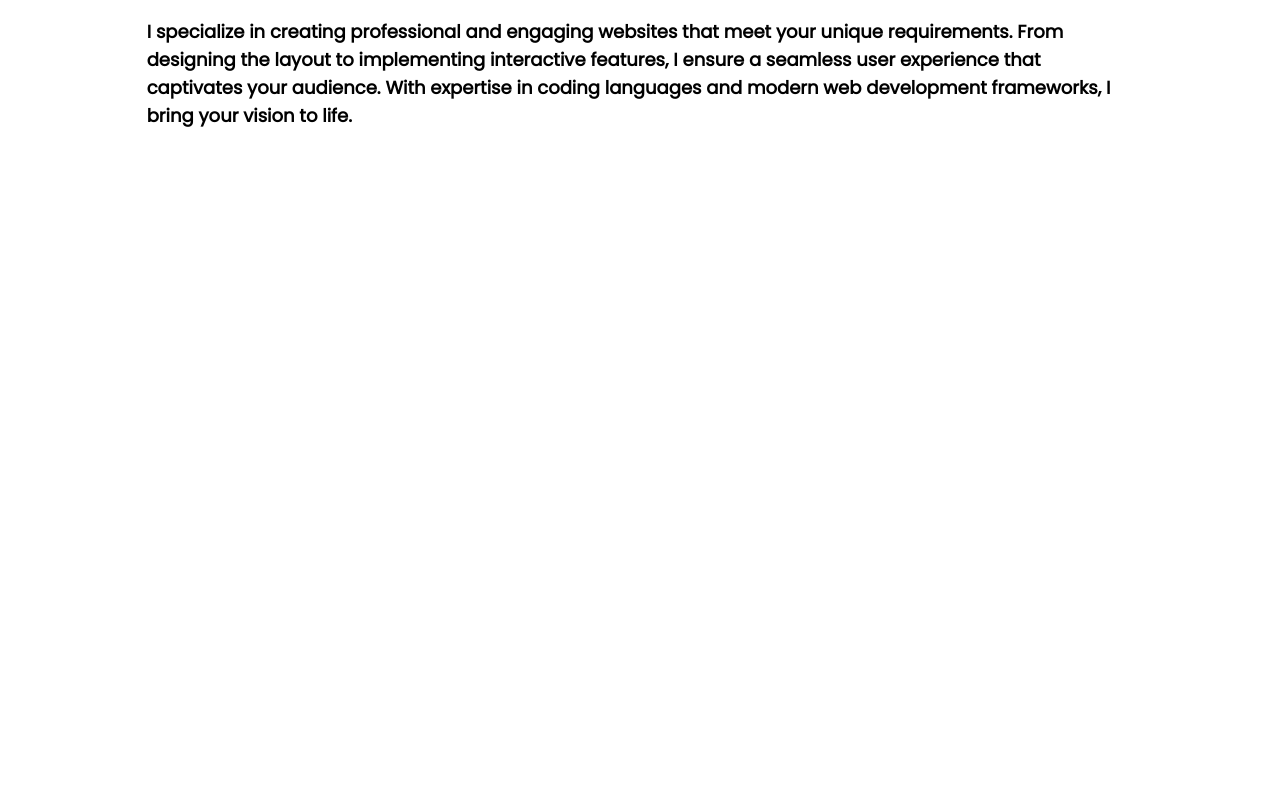
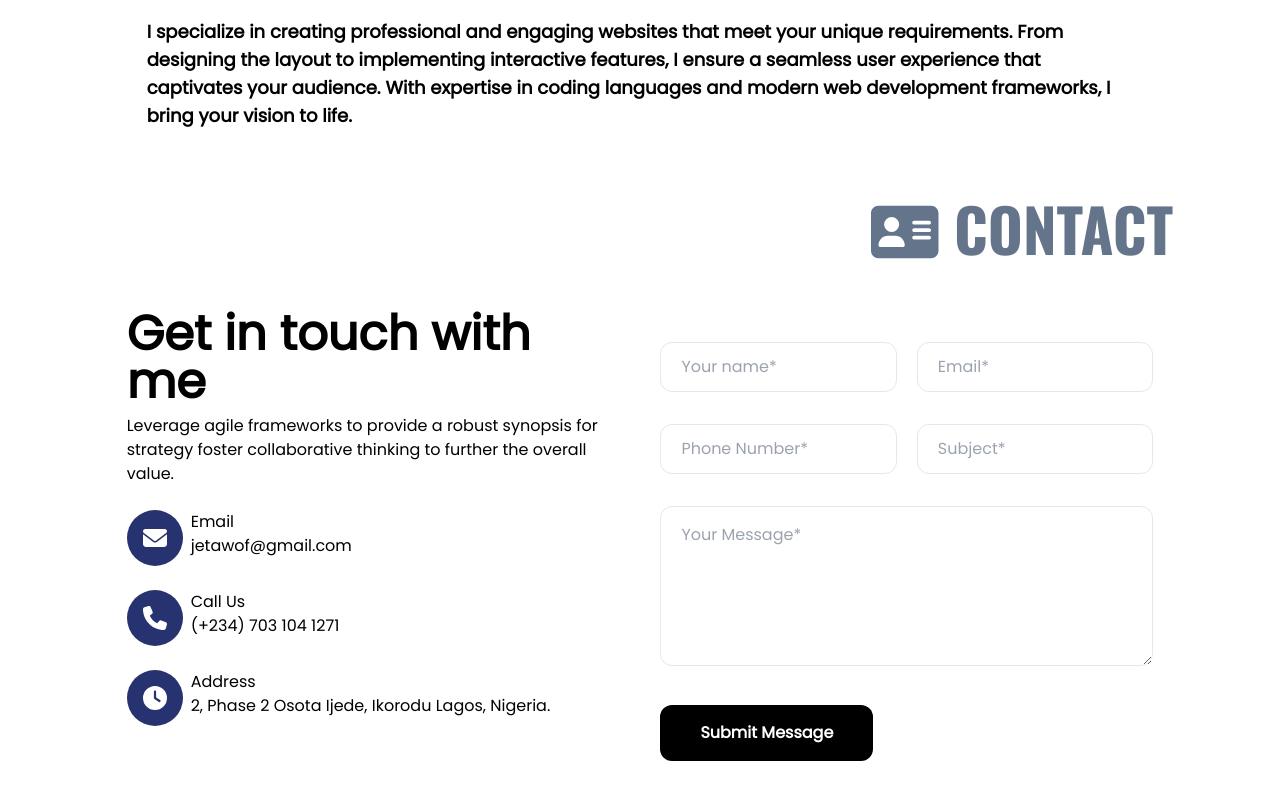
Before and after one commit to Phickayor/Portfolio, a Next.js app in the folder frontend/: page / in a window 1280 px wide. Shown: the part 1767-2567 px from the top of the page. Before the commit the page ends 1957 px from the top, so only its background shows below. Built offline with nearby package versions, Linux system fonts and the light colour scheme.

Commit message:
contact component

```diff
--- a/frontend/components/Contact.js
+++ b/frontend/components/Contact.js
@@ -1,111 +1,126 @@
-import React, { useState } from "react";
+import { faGithub, faInstagram, faLinkedinIn, faTwitter } from "@fortawesome/free-brands-svg-icons";
+import {
+  faClock,
+  faContactCard,
+  faEnvelope,
+  faPhone,
+  faSpinner,
+} from "@fortawesome/free-solid-svg-icons";
 import { FontAwesomeIcon } from "@fortawesome/react-fontawesome";
-import { faBriefcase, faContactBook } from "@fortawesome/free-solid-svg-icons";
-import {
-  faGithub,
-  faLinkedin,
-  faTwitter,
-  faWhatsapp
-} from "@fortawesome/free-brands-svg-icons";
-export default function Contact() {
-  const code = <FontAwesomeIcon icon={faBriefcase} />;
-  const contact = <FontAwesomeIcon icon={faContactBook} />;
-
-  const [username, setUsername] = useState("");
-  const [email, setEmail] = useState("");
-  const [message, setMessage] = useState("");
-
-  const submit = (e) => {
-    e.preventDefault();
+import React, { useEffect, useRef, useState } from "react";
+import { Oswald } from "next/font/google";
+import Aos from "aos";
+import 'aos/dist/aos.css'
+const oswald = Oswald({ weight: "700", subsets: ['latin'] })
+function Contact() {
+  const nameContainer = useRef()
+  const mailContainer = useRef()
+  const messageContainer = useRef()
+  const phone = <FontAwesomeIcon icon={faPhone} className="text-white text-2xl p-4" />;
+  const contact = <FontAwesomeIcon icon={faContactCard} className="self-center" />;
+  const mail = <FontAwesomeIcon icon={faEnvelope} className="text-white text-2xl p-4" />;
+  const github = <FontAwesomeIcon icon={faGithub} className="font-semibold text-4xl  hover:text-purple-500" />;
+  const spin = <FontAwesomeIcon icon={faSpinner} className="fa-spin" />
+  const instagram = (
+    <FontAwesomeIcon icon={faInstagram} className="font-semibold hover:text-purple-500 text-4xl" />
+  ); const linkedin = (
+    <FontAwesomeIcon icon={faLinkedinIn} className="font-semibold  hover:text-purple-500 text-4xl" />
+  );
+  const twitter = (
+    <FontAwesomeIcon icon={faTwitter} className="font-semibold  hover:text-purple-500 text-4xl" />
+  );
+  const countdown = <FontAwesomeIcon icon={faClock} className="text-white text-2xl p-4" />
+  const [load, setLoad] = useState()
+  function HandleSubmit(e) {
+    e.preventDefault()
+    setLoad(spin)
+    var name = nameContainer.current.value
+    var email = mailContainer.current.value
+    var message = messageContainer.current.value
     fetch("https://portfolio-e18p.onrender.com/api", {
       method: "POST",
       headers: {
         "Content-Type": "application/json"
       },
-      body: JSON.stringify({ username, email, message })
-    }).then((res) => {
-      if (res.ok) {
-        alert("Your message has been delivered to Olufikayomi")
+      body: JSON.stringify({ name, email, message })
+    }
+    )
+      .then(function (response) {
+        return response.json()
       }
-      else {
-        alert("An error occured.Try again")
-      }
-    })
+      ).then(function (data) {
+        if (data.info === "success") {
+          nameContainer.current.value = " "
+          mailContainer.current.value = " "
+          messageContainer.current.value = " "
+          alert(`Hey ${name}, your message has been delivered successfully`)
+        } else {
+          alert(`An error occured, check your internet connection`)
+        }
+        setLoad("")
+      })
+      .catch((error) => {
+        console.log(error)
+        alert('An error occured, check your internet connection and try again')
+        setLoad("")
+      });
 
-      .catch((error) => {
-        alert("Something went wrong. Check your internet connection and try again")
-        console.log(error);
-      });
-  };
+  }
+
+  useEffect(() => {
+    Aos.init()
+  })
 
   return (
-    <div id="contact">
-      <div className="head">
-        <div className="icon">{contact}</div>
-        <h1>Contact</h1>
-      </div>
+    <div id="contact" className='py-2'>
+      <h1 data-aos="fade-right" data-aos-duration="1500" className={`opacity-50 text-slate-500 text-6xl text-right ${oswald.className}`}>{contact} CONTACT</h1>
+      <div className='lg:flex my-10 gap-5'>
+        <div className=' px-5'>
+          <h1 className='text-4xl lg:text-5xl font-semibold py-2 '>Get in touch with me</h1>
+          <p>
+            Leverage agile frameworks to provide a robust synopsis
+            for strategy foster collaborative
+            thinking to further the overall value.
+          </p>
+          <ul className='space-y-6 self-center my-6'>
 
-      <div className="contactContainer">
-        <div className="mapContainer">
-          <iframe
-            className="map"
-            title="map"
-            src="https://www.google.com/maps/embed/v1/place?q=tunrose+ijede+ikorodu+lagos&key=AIzaSyBFw0Qbyq9zTFTd-tUY6dZWTgaQzuU17R8"
-          ></iframe>
+            <li className="flex space-x-2">
+              <h1 className='rounded-full w-14 h-14 bg-[#273270]'>{mail}</h1>
+              <div>
+                Email
+                <br />
+                jetawof@gmail.com
+              </div>
+            </li>
+            <li className="flex space-x-2">
+              <h1 className='rounded-full w-14 h-14 bg-[#273270]'>{phone}</h1>
+              <div>
+                Call Us <br></br>
+                (+234) 703 104 1271
+              </div>
+            </li>
+            <li className="flex space-x-2">
+              <h1 className='rounded-full w-14 h-14 bg-[#273270]'>{countdown}</h1>
+              <div>
+                Address <br /> 2, Phase 2 Osota Ijede, Ikorodu Lagos, Nigeria.
+              </div>
+            </li>
+          </ul>
         </div>
-        <div className="form">
-          <div className="icon hireHead">{code} Hire Me</div>
-          <p>
-            I hope my portfolio was able to convince you that I am indeed
-            perfect for the job at hand, if yes am just a mail away.
-          </p>
-          <div className="mainForm">
-            <form onSubmit={submit}>
-              <label htmlFor="username">Name</label>
-              <input
-                type="text"
-                required
-                name="username"
-                value={username}
-                onChange={(e) => setUsername(e.target.value)}
-              />
-              <label htmlFor="email">E-mail</label>
-              <input
-                type="email"
-                name="email"
-                required
-                value={email}
-                onChange={(e) => setEmail(e.target.value)}
-              />
-              <label htmlFor="message">Messages</label>
-              <textarea
-                required
-                name="message"
-                value={message}
-                onChange={(e) => setMessage(e.target.value)}
-              ></textarea>
-              <div className="hireBtn">
-                <button>Submit</button>
-              </div>
-            </form>
+        <form className='w-full my-10 px-5 space-y-8 '>
+          <div className='flex space-x-5'>
+            <input type="text" placeholder="Your name*" className='bg-inherit outline-purple-500 rounded-xl border px-5 p-3 w-1/2' />
+            <input type="text" placeholder="Email*" className='bg-inherit outline-purple-500 rounded-xl border px-5 p-3 w-1/2' />
           </div>
-        </div>
-      </div>
-
-      <div className="contactIcons">
-        <a href="https://github.com/Phickayor">
-          <FontAwesomeIcon icon={faGithub} />
-        </a>
-        <a href="https://wa.me/+2347031041271">
-          <FontAwesomeIcon icon={faWhatsapp} />
-        </a>
-        <a href="https://linkedin.com/in/olufikayomi-jetawo-79633a184">
-          <FontAwesomeIcon icon={faLinkedin} />
-        </a>
-        <a href="https://twitter.com/@FikayoJetawo">
-          <FontAwesomeIcon icon={faTwitter} />
-        </a>
+          <div className='flex space-x-5'>
+            <input type="text" placeholder="Phone Number*" className='bg-inherit outline-purple-500 rounded-xl border px-5 p-3 w-1/2' />
+            <input type="text" placeholder="Subject*" className='bg-inherit outline-purple-500 rounded-xl border px-5 p-3 w-1/2' />
+          </div>
+          <textarea className='bg-inherit outline-purple-500 rounded-xl border px-5 p-4 w-full h-40' placeholder='Your Message*' />
+          <button className="px-10 py-4 hover:scale-105 text-white font-semibold bg-black duration-300 hover:bg-gradient-to-r from-purple-500 via-indigo-500 to-violet-500 rounded-xl">Submit Message</button>
+        </form>
       </div>
     </div>
-  );
+  )
 }
+export default Contact;
--- a/frontend/components/Services.jsx
+++ b/frontend/components/Services.jsx
@@ -44,7 +44,7 @@ function Services() {
                     <li onClick={handleService} className={`cursor-pointer px-4 py-3 rounded-xl ${appClass}`}>Web Applications</li>
                 </ul>
                 {/* MOBILE SERVICE HEADER  */}
-                <select onChange={handleService} className='flex lg:hidden outline-none text-purple-700 text-xl rounded-xl px-5  gap-4 font-semibold py-4 cursor-pointer bg-gray-300'>
+                <select onChange={handleService} className='flex lg:hidden outline-none text-purple-700 text-lg rounded-xl px-5  gap-4 font-semibold py-4 cursor-pointer bg-gray-300'>
                     <option className='text-black font-semibold hover:bg-purple-700'>Web Development</option>
                     <option className='text-black font-semibold hover:bg-purple-700'>Web Maintenance</option>
                     <option className='text-black font-semibold hover:bg-purple-700'>Web Applications</option>
--- a/frontend/components/Skills.js
+++ b/frontend/components/Skills.js
@@ -1,7 +1,8 @@
 import { Oswald } from 'next/font/google'
 import React, { useEffect } from 'react'
 const oswald = Oswald({ weight: '700', subsets: ['latin'] })
-
+import Aos from 'aos';
+import 'aos/dist/aos.css'
 import { FontAwesomeIcon } from "@fortawesome/react-fontawesome";
 import { faMicrochip, faCheckCircle } from "@fortawesome/free-solid-svg-icons";
 export default function Skills() {
@@ -11,6 +12,9 @@ export default function Skills() {
   const others = ["Git + Github", "Node.js"];
   const tech = <FontAwesomeIcon icon={faMicrochip} />;
   const checkMark = <FontAwesomeIcon className="text-green-500" icon={faCheckCircle} />;
+  useEffect(() => {
+    Aos.init()
+  })
   return (
     <div id="skills" className='py-5'>
       <h1 data-aos="fade-right" data-aos-duration="1500"
--- a/frontend/pages/index.js
+++ b/frontend/pages/index.js
@@ -19,15 +19,14 @@ export default function Home() {
   return (
     <div className={`${poppins.className}`}>
       <NavBar opacityHandler={setOpacityValue} />
-
       <div className={`mx-auto lg:w-10/12 w-11/12 ${opacityValue}`}>
         <Hero />
         <AboutMe />
         <Skills />
         <Services />
+        <Contact />
         {/*
         <Projects />
-      <Contact />
       */}
       </div>
 
```
